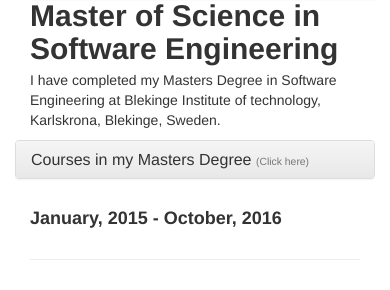
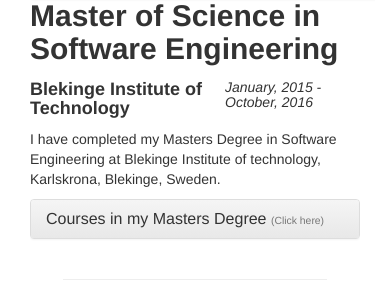
Before and after one commit to veerreddysathi/MyWebsite, a Django app: page /education/ in a window 390 px wide. Shown: the part 527-817 px from the top of the page. Run offline with Django 3.2, Linux system fonts and the light colour scheme; some libraries are stand-ins or nearby versions.

Commit message:
changed the grid of education page and some other code refactorings

```diff
--- a/templates/application/education.html
+++ b/templates/application/education.html
@@ -4,13 +4,7 @@
 
 {% load static %}
 
-{% block content %}
-<style>
-ul {
-	list-style-type: square;
-    list-style-image: url("{% static '/img/arrow.png' %}");
-}
-</style>
+{% block jtron %}
 <div class="jumbotron">
 			<div class="container">
 				<div class="row">
@@ -20,6 +14,15 @@ ul {
 				</div>
 			</div>
 </div>
+{% endblock %}
+
+{% block content %}
+<style>
+ul {
+	list-style-type: square;
+    list-style-image: url("{% static '/img/arrow.png' %}");
+}
+</style>
 <div class="container bcrumb content-container">
 	<div class="row">
             <div class="col-xs-12">
@@ -33,7 +36,7 @@ ul {
 
 		<div class="row row-content">
             <div class="media">
-                    <div class="col-xs-12 col-sm-3">
+                    <div class="col-xs-12 col-sm-3 col-sm-push-1">
 						<div class="media-left media-middle">
 							<a href="#">
 							<img class="media-object img-thumbnail logos"
@@ -41,12 +44,32 @@ ul {
 							</a>
 						</div>
 					</div>
-					<div class="col-xs-12 col-sm-6">
+					<div class="col-xs-12 col-sm-7 col-sm-push-1">
 						<div class="media-body">
-							<h2 class="media-heading"><strong>Master of Science in Software Engineering</strong></h2>
+							<div class="row">
+								<div class="col-xs-12">
+									<h2 class="media-heading">
+										<strong>Master of Science in Software Engineering</strong>
+									</h2>
+								</div>
+							</div>
+							<div class="row">
+								<div class="col-xs-7">
+									<h4><strong>Blekinge Institute of Technology</strong></h4>
+								</div>
+								<div class="col-sm-4 col-sm-push-1">
+									<p>
+										<h5><em>January, 2015 - October, 2016</em></h5>
+									</p>
+								</div>
+							</div>
+							<div class="row">
+								<div class="col-xs-12">
 									<p>I have completed my Masters Degree in Software Engineering at Blekinge Institute of technology, Karlskrona, Blekinge, Sweden.</p>
 								</div>
+							</div>
 							<div class="row">
+								<div class="col-xs-12">
 									<div class="panel-group" id="accordion" role="tablist" aria-multiselectable="true">
 										<div class="panel panel-default">
 											<div class="panel-heading" role="tab" id="headingMsc">
@@ -80,27 +103,47 @@ ul {
 									</div>
 								</div>
 							</div>
-					<div class="col-xs-12 col-sm-3">
-						<div class="media-left media-middle">
-							<h4 class="durations"><strong>January, 2015 - October, 2016</strong></h4>
 						</div>
 					</div>
             </div>
         </div>
-		<hr/>
+		<hr style="width:80%;">
 		<div class="row row-content">
             <div class="row media">
-                    <div class="col-xs-12 col-sm-3">
-						<div class="media-left media-middle">
-							<h4 class="durations"><strong>July, 2011 - October, 2014</strong></h4>
+					<div class="col-xs-12 col-sm-3 col-sm-push-1">
+						<div class="media-right media-middle">
+							<a href="#">
+							<img class="media-object img-thumbnail logos"
+							src="{% static 'img/Jntuk.png' %}" alt="Image Not Available">
+							</a>
 						</div>
 					</div>
-					<div class="col-xs-12 col-sm-6">
+					<div class="col-xs-12 col-sm-7 col-sm-push-1">
 						<div class="media-body">
-							<h2 class="media-heading"><strong>Bachelor of Technology in Computer Science and Engineering</strong></h2>
+							<div class="row">
+								<div class="col-xs-12">
+									<h2 class="media-heading">
+										<strong>Bachelor of Technology in Computer Science and Engineering</strong>
+									</h2>
+								</div>
+							</div>
+							<div class="row">
+								<div class="col-sm-7">
+									<h4><strong>Jawaharlal Nehru Technological University</strong></h4>
+								</div>
+								<div class="col-sm-4 col-sm-push-1">
+									<p>
+										<h5><em>July, 2011 - October, 2014</em></h5>
+									</p>
+								</div>
+							</div>
+							<div class="row">
+								<div class="col-xs-12">
 									<p>I have completed my Bachelors Degree in Computer Science and Engineering at Jawaharlal Nehru Technological University, Kakinada, Andhra Pradesh, India.</p>
 								</div>
+							</div>
 							<div class="row">
+								<div class="col-xs-12">
 									<div class="panel-group" id="accordion" role="tablist" aria-multiselectable="true">
 										<div class="panel panel-default">
 											<div class="panel-heading" role="tab" id="headingBtech">
@@ -108,7 +151,7 @@ ul {
 													<a role="button" data-toggle="collapse" data-parent="#accordion" href="#btech" aria-expanded="true" aria-controls="btech">Courses in my Bachelors Degree <small>(Click here)</small></a>
 												</h3>
 											</div>
-									<div role="tabpanel" class="panel-collapse collapse" id="btech"    aria-labelledby="headingBtech">
+											<div role="tabpanel" class="panel-collapse collapse" id="btech" aria-labelledby="headingBtech">
 												<div class="panel-body">
 													<div class="row">
 														<div class="col-xs-12 col-sm-6">
@@ -148,17 +191,9 @@ ul {
 									</div>
 								</div>
 							</div>
-					<div class="col-xs-12 col-sm-3">
-						<div class="media-right media-middle">
-							<a href="#">
-							<img class="media-object img-thumbnail logos"
-							src="{% static 'img/Jntuk.png' %}" alt="Image Not Available">
-							</a>
 						</div>
 					</div>
             </div>
-
-
         </div>
 		<hr>
 
```
Also changed, not shown: templates/application/certifications.html (+16 -13 lines), templates/application/experience.html (+10 -7 lines), templates/application/publications.html (+10 -7 lines), 1 other file. Lines whose indentation alone changed are shown as unchanged.
